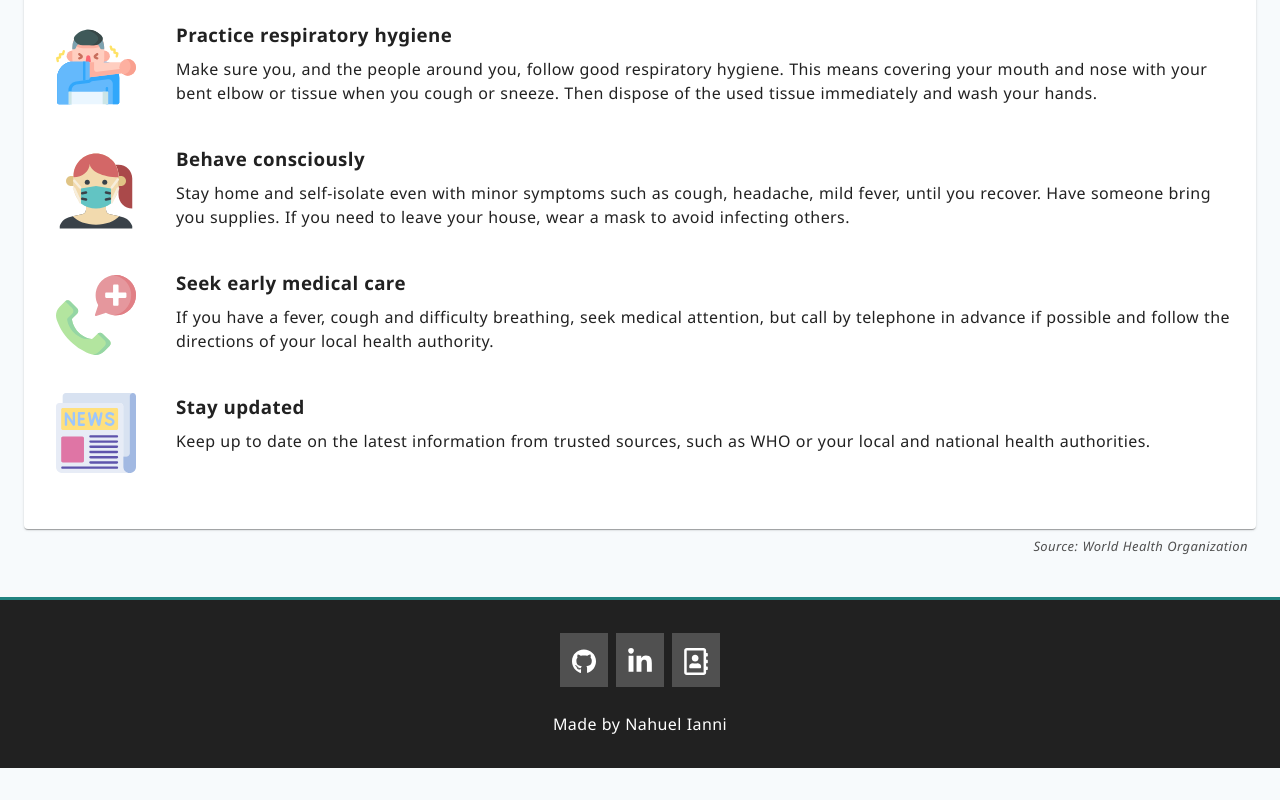
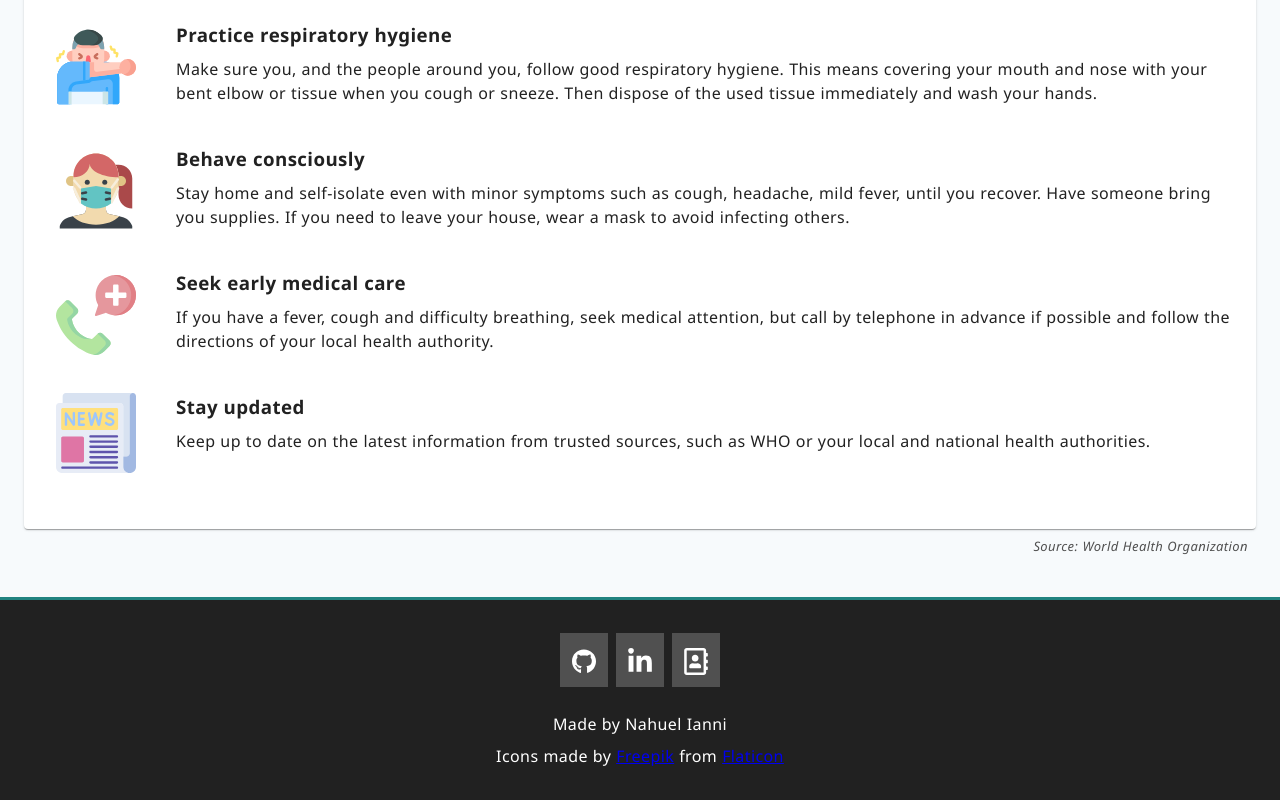
Before and after one commit to nahuel-ianni/covid-19-tracker, a React (Create React App) app in the folder src/: page / in a window 1280 px wide. Shown: the part 726-1526 px from the top of the page. Before the commit the page ends 1494 px from the top, so only its background shows below. Built offline with nearby package versions, Linux system fonts and the light colour scheme.

Commit message:
Added footer content

```diff
--- a/src/src/components/Footer/Footer.jsx
+++ b/src/src/components/Footer/Footer.jsx
@@ -8,6 +8,7 @@ const Footer = () => {
             <SocialMedia />
 
             <p>Made by Nahuel Ianni</p>
+            <p>Icons made by <a href="https://www.flaticon.com/authors/freepik" title="Freepik">Freepik</a> from <a href="https://www.flaticon.com/" title="Flaticon">Flaticon</a></p>
         </footer>
     );
 }
```
